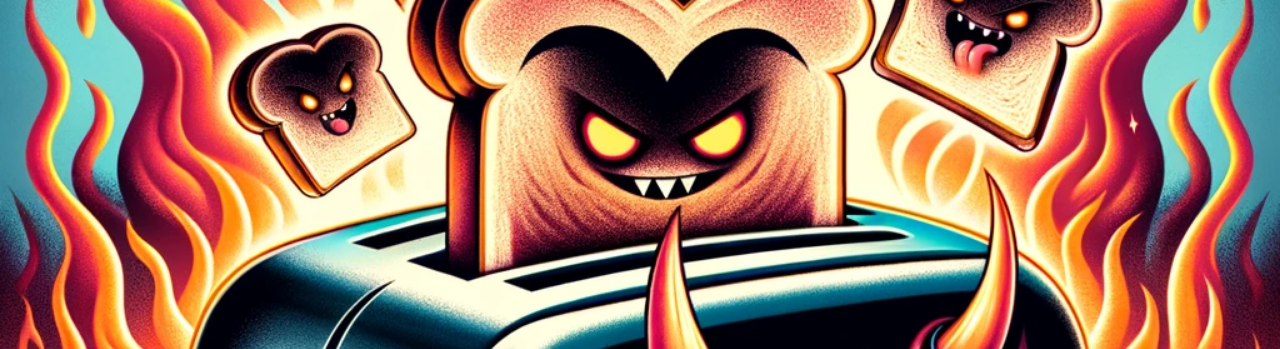
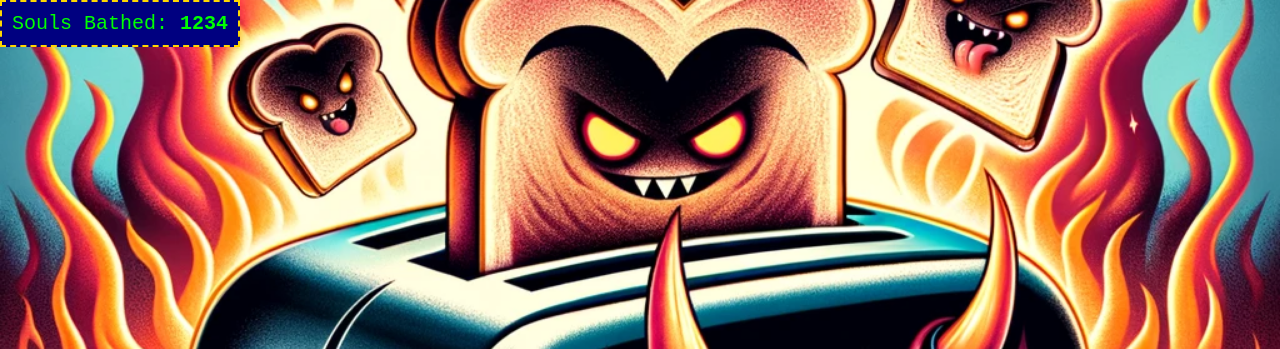
Before and after one commit to jacobsims214/demon-toaster-overload, a plain HTML site: page index.html in a window 1280 px wide. Shown: the top 349 px of the page. Drawn offline with Linux system fonts and the light colour scheme.

Commit message:
Update with example counter

```diff
--- a/index.html
+++ b/index.html
@@ -7,6 +7,9 @@
     <link rel="stylesheet" href="style.css">
 </head>
 <body>
+    <div id="hit-counter">
+        <p>Souls Bathed: <span id="souls-bathed-count">1234</span></p>
+    </div>
     <h1>Bathe In Purpose</h1>
 </body>
 </html>
--- a/style.css
+++ b/style.css
@@ -21,3 +21,25 @@ h1 {
     background-color: rgba(0, 0, 0, 0.5); /* Semi-transparent background for readability */
     border-radius: 10px; /* Rounds the corners of the background */
 }
+
+
+#hit-counter {
+    font-family: 'Courier New', Courier, monospace;
+    background-color: #000080; /* Navy Blue */
+    color: #00FF00; /* Neon Green */
+    padding: 10px;
+    border: 2px dashed #FFD700; /* Gold */
+    position: absolute; /* Positioning relative to the nearest positioned ancestor or the viewport */
+    top: 0;
+    left: 0;
+    margin: 0;
+}
+
+#hit-counter p {
+    margin: 0;
+    font-size: 20px;
+}
+
+#souls-bathed-count {
+    font-weight: bold;
+}
```
